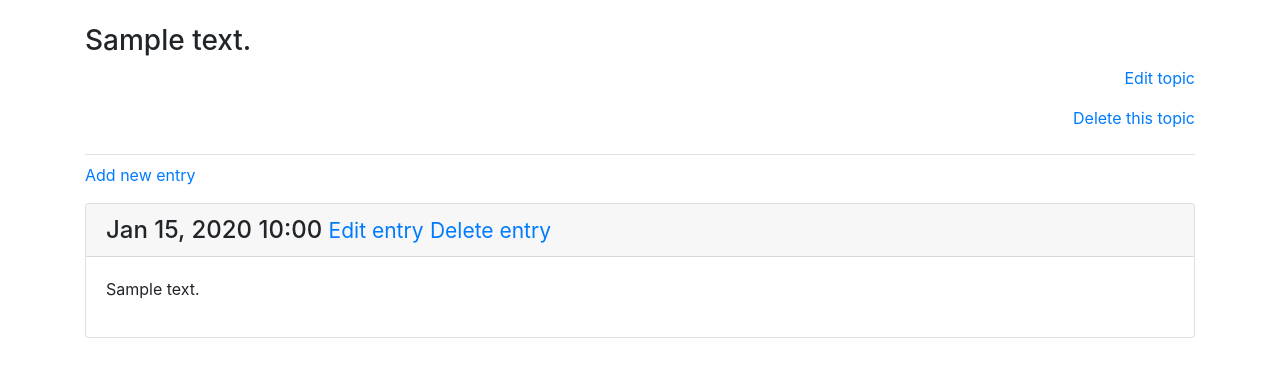
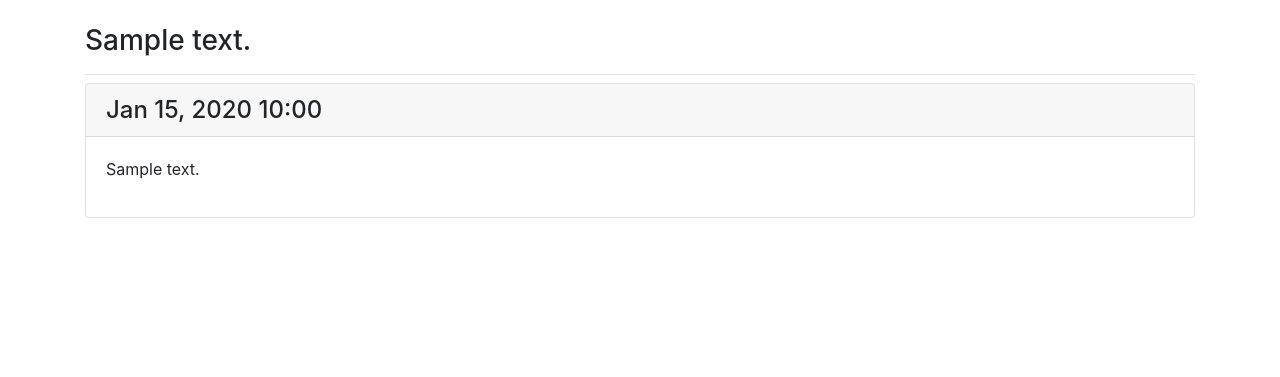
Before and after one commit to ILeXeIR/learning_log, a Django app: page /topics/1/ in a window 1280 px wide. Shown: the part 58-435 px from the top of the page. Run offline with Django 4.2, Linux system fonts and the light colour scheme; tables that the repository leaves empty hold one stand-in row (values such as "Sample post"); some libraries are stand-ins or nearby versions.

Commit message:
No EDIT and DELETE buttons for foreign public topics.

```diff
--- a/learning_logs/templates/learning_logs/topic.html
+++ b/learning_logs/templates/learning_logs/topic.html
@@ -2,27 +2,34 @@
 
 {% block page_header %}
   <h3>{{ topic }}</h3>
+  {% if user == topic.owner %}
     <p align="right">
       <a href="{% url 'learning_logs:edit_topic' topic.id %}">Edit topic</a>
     </p>
     <p align="right">
       <a href="{% url 'learning_logs:delete_topic' topic.id %}">Delete this topic</a>
     </p>
+  {% endif %}
 {% endblock page_header %}
 
 {% block content %}
+  {% if user == topic.owner %}
     <p>
 	    <a href="{% url 'learning_logs:new_entry' topic.id %}">Add new entry</a>
     </p>
+  {% endif %}
   {% for entry in entries %}
 	<div class="card mb-3">
 	  <h4 class="card-header">
 	  	{{ entry.date_added|date:'M d, Y H:i' }}
-	  	<small><a href="{% url 'learning_logs:edit_entry' entry.id %}">
-	  	  Edit entry</a></small>
+	  	{% if user == topic.owner %}
+	  	  <small>
+	  	  	<a href="{% url 'learning_logs:edit_entry' entry.id %}">Edit entry</a>
+	  	  </small>
 	  	  <small>
 	  		  <a href="{% url 'learning_logs:delete_entry' entry.id %}">Delete entry</a>
 	  	  </small>
+	  	{% endif %}
 	  </h4>
 	  <div class="card-body">
 	  	{{ entry.text|linebreaks }}
```
Lines whose indentation alone changed are shown as unchanged.
